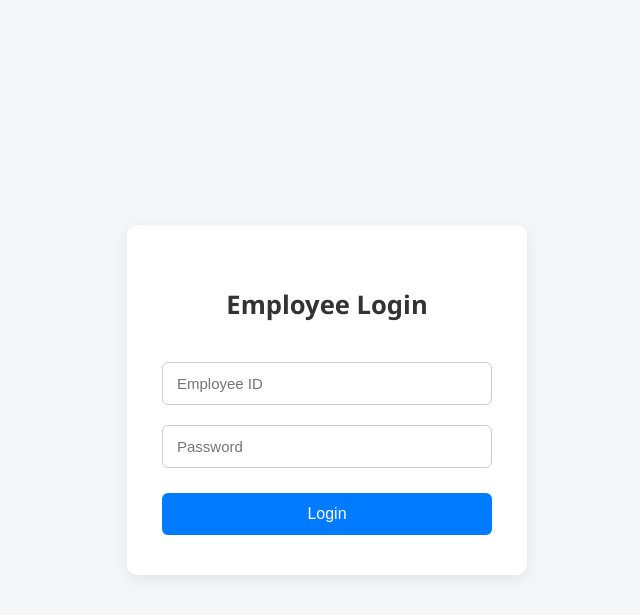
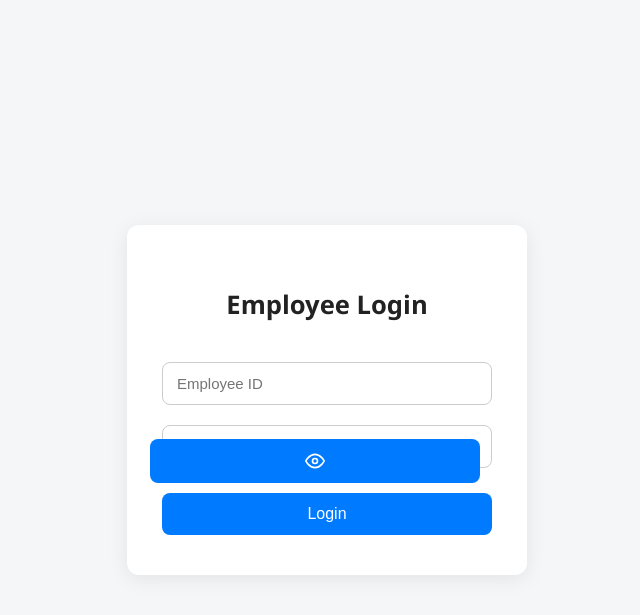
Before and after one commit to MCpro123/flask-bottle-app, a Flask app: page / in a window 1280 px wide. Shown: the top 615 px of the page, without its empty margins (313-953 px from the left). Run offline with Flask 3, Linux system fonts and the light colour scheme; some libraries are stand-ins or nearby versions.

Commit message:
new changes

```diff
--- a/app.py
+++ b/app.py
@@ -1,9 +1,10 @@
-from flask import Flask, render_template, request, redirect, url_for, session, flash, jsonify
+from flask import Flask, render_template, request, redirect, url_for, session, flash, jsonify,send_file
 import psycopg2
 import psycopg2.extras
 from datetime import datetime
 import config  # contains POSTGRES_HOST, POSTGRES_DB, POSTGRES_USER, POSTGRES_PASSWORD, POSTGRES_PORT, SECRET_KEY
 from datetime import datetime, timedelta
+import requests
 
 app = Flask(__name__)
 app.secret_key = config.SECRET_KEY
@@ -99,6 +100,27 @@ def login():
         else:
             msg = 'Incorrect ID or Password!'
     return render_template('login.html', msg=msg)
+
+TILE_CACHE_DIR = "tile_cache"
+
+@app.route('/tiles/<int:z>/<int:x>/<int:y>.png')
+def cached_tile(z, x, y):
+    os.makedirs(f"{TILE_CACHE_DIR}/{z}/{x}", exist_ok=True)
+    tile_path = f"{TILE_CACHE_DIR}/{z}/{x}/{y}.png"
+
+    # If tile exists locally, serve it
+    if os.path.exists(tile_path):
+        return send_file(tile_path, mimetype='image/png', cache_timeout=3600*24*30)
+
+    # Otherwise download and cache
+    url = f"https://tile.openstreetmap.org/{z}/{x}/{y}.png"
+    r = requests.get(url, timeout=10)
+    if r.status_code == 200:
+        with open(tile_path, 'wb') as f:
+            f.write(r.content)
+        return send_file(tile_path, mimetype='image/png', cache_timeout=3600*24*30)
+    else:
+        return "Tile not found", 404
 
 # Employee dashboard
 @app.route('/employee')
--- a/requirements.txt
+++ b/requirements.txt
@@ -1,3 +1,4 @@
 Flask
 psycopg2-binary
 gunicorn
+requests
--- a/templates/login.html
+++ b/templates/login.html
@@ -6,7 +6,6 @@
   <title>Employee Login</title>
 
   <style>
-    /* ✅ Fix input overflow by setting box-sizing globally */
     * {
       box-sizing: border-box;
     }
@@ -23,8 +22,8 @@
 
     .login-box {
       background: #fff;
-      border-radius: 10px;
-      box-shadow: 0 4px 15px rgba(0, 0, 0, 0.08);
+      border-radius: 12px;
+      box-shadow: 0 4px 20px rgba(0, 0, 0, 0.08);
       width: 90%;
       max-width: 400px;
       padding: 40px 35px;
@@ -33,24 +32,49 @@
     .login-box h2 {
       text-align: center;
       margin-bottom: 30px;
-      color: #333;
+      color: #222;
       font-size: 1.6rem;
       font-weight: 600;
     }
 
     .login-box input {
       width: 100%;
-      padding: 12px 14px;
+      padding: 12px 44px 12px 14px; /* extra padding for icon */
       margin: 10px 0;
       border: 1px solid #ccc;
-      border-radius: 6px;
+      border-radius: 8px;
       font-size: 15px;
       outline: none;
-      transition: border-color 0.2s;
+      transition: all 0.2s;
     }
 
     .login-box input:focus {
       border-color: #007bff;
+      box-shadow: 0 0 0 3px rgba(0,123,255,0.1);
+    }
+
+    .password-wrapper {
+      position: relative;
+    }
+
+    .toggle-password {
+      position: absolute;
+      right: 12px;
+      top: 50%;
+      transform: translateY(-50%);
+      background: none;
+      border: none;
+      cursor: pointer;
+      font-size: 18px;
+      color: #666;
+      display: flex;
+      align-items: center;
+      justify-content: center;
+      padding: 0;
+    }
+
+    .toggle-password:hover {
+      color: #007bff;
     }
 
     .login-box button {
@@ -58,7 +82,7 @@
       padding: 12px;
       margin-top: 15px;
       border: none;
-      border-radius: 6px;
+      border-radius: 8px;
       background-color: #007bff;
       color: white;
       font-size: 16px;
@@ -90,6 +114,16 @@
         font-size: 1.4rem;
       }
     }
+
+    /* Eye icons (modern minimalist SVGs) */
+    .icon-eye,
+    .icon-eye-slash {
+      width: 20px;
+      height: 20px;
+      stroke: currentColor;
+      fill: none;
+      stroke-width: 2;
+    }
   </style>
 </head>
 <body>
@@ -97,12 +131,49 @@
     <h2>Employee Login</h2>
     <form method="POST">
       <input type="text" name="employee_id" placeholder="Employee ID" required>
-      <input type="password" name="password" placeholder="Password" required>
+
+      <div class="password-wrapper">
+        <input type="password" id="password" name="password" placeholder="Password" required>
+        <button type="button" class="toggle-password" id="togglePassword">
+          <!-- default: eye (show icon) -->
+          <svg xmlns="http://www.w3.org/2000/svg" class="icon-eye" viewBox="0 0 24 24">
+            <path d="M1 12s4-8 11-8 11 8 11 8-4 8-11 8S1 12 1 12z"/>
+            <circle cx="12" cy="12" r="3"/>
+          </svg>
+        </button>
+      </div>
+
       <button type="submit">Login</button>
     </form>
+
     {% if msg %}
       <p>{{ msg }}</p>
     {% endif %}
   </div>
+
+  <script>
+    const passwordInput = document.getElementById("password");
+    const toggleButton = document.getElementById("togglePassword");
+
+    const eyeIcon = `
+      <svg xmlns="http://www.w3.org/2000/svg" class="icon-eye" viewBox="0 0 24 24">
+        <path d="M1 12s4-8 11-8 11 8 11 8-4 8-11 8S1 12 1 12z"/>
+        <circle cx="12" cy="12" r="3"/>
+      </svg>`;
+
+    const eyeSlashIcon = `
+      <svg xmlns="http://www.w3.org/2000/svg" class="icon-eye-slash" viewBox="0 0 24 24">
+        <path d="M17.94 17.94A10.07 10.07 0 0 1 12 20c-7 0-11-8-11-8a18.1 18.1 0 0 1 4.25-5.94"/>
+        <path d="M1 1l22 22"/>
+        <path d="M10.58 10.58A3 3 0 0 0 13.42 13.42"/>
+        <path d="M9.88 4.12A9.77 9.77 0 0 1 12 4c7 0 11 8 11 8a18.1 18.1 0 0 1-3.17 4.49"/>
+      </svg>`;
+
+    toggleButton.addEventListener("click", () => {
+      const isHidden = passwordInput.type === "password";
+      passwordInput.type = isHidden ? "text" : "password";
+      toggleButton.innerHTML = isHidden ? eyeSlashIcon : eyeIcon;
+    });
+  </script>
 </body>
 </html>
```
Also changed, not shown: templates/admin.html (+9 -5 lines).
